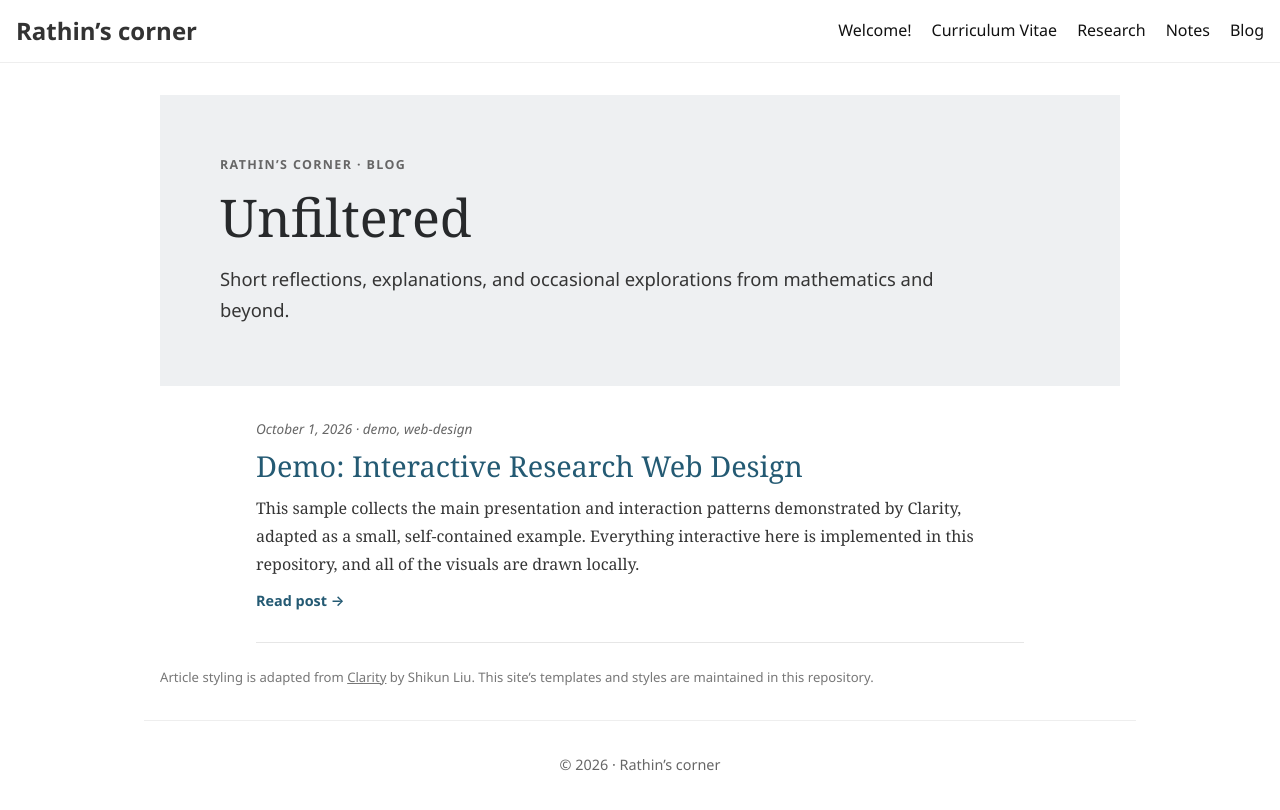
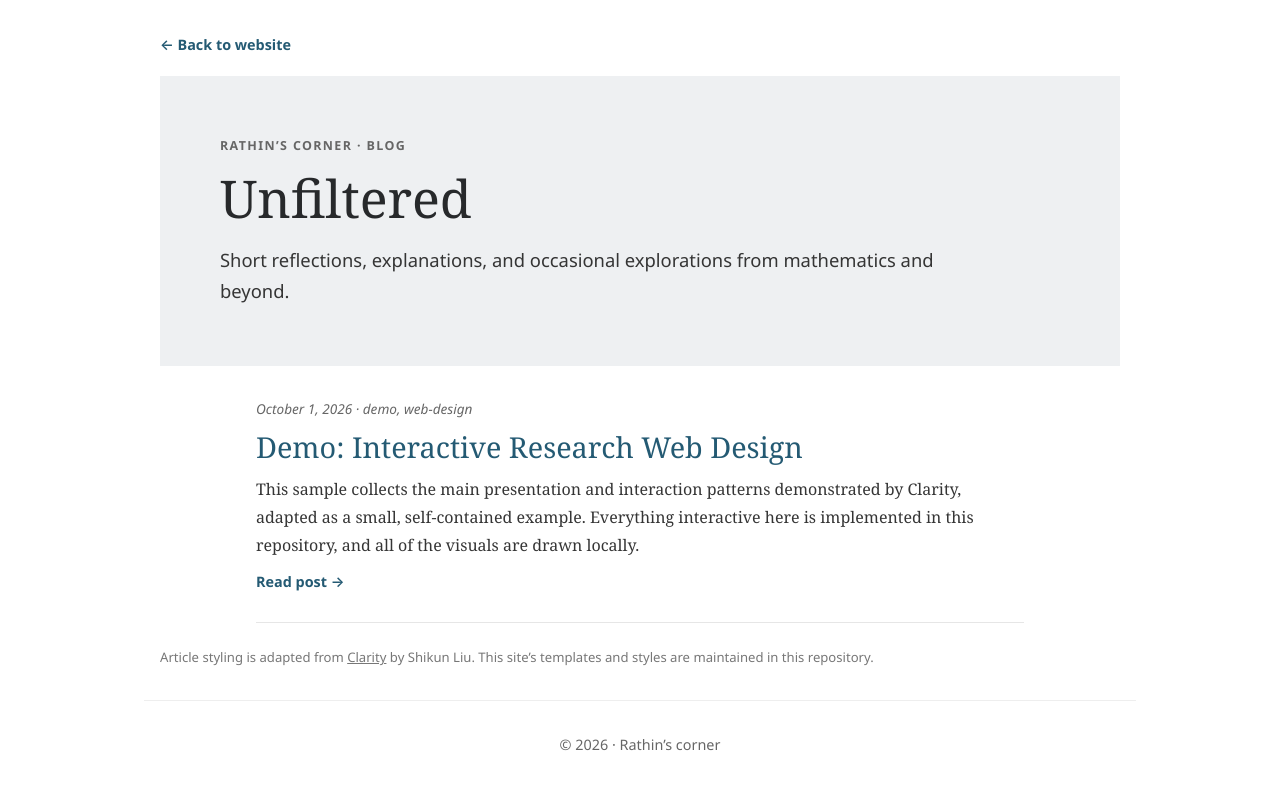
Before and after one commit to rnkarmakar/rnkarmakar.github.io, a Jekyll site: the page built from blog/index.md, in a window 1280 px wide. Shown: the top 810 px of the page. Built offline with Jekyll 4.4.1, drawn with Linux system fonts in a browser that asks for light colours.

Commit message:
Give the blog a standalone layout

```diff
--- a/_layouts/blog-index.html
+++ b/_layouts/blog-index.html
@@ -1,4 +1,4 @@
 ---
-layout: default
+layout: blog-shell
 ---
 {{ content }}
--- a/_layouts/blog-post.html
+++ b/_layouts/blog-post.html
@@ -1,5 +1,5 @@
 ---
-layout: default
+layout: blog-shell
 ---
 <article class="clarity-blog">
   <header class="clarity-blog__hero">
--- /dev/null
+++ b/_layouts/blog-shell.html
@@ -0,0 +1,18 @@
+<!DOCTYPE html>
+<html lang="en">
+  <head>
+    <meta charset="utf-8" />
+    <title>{{ page.title }} · {{ site.title }}</title>
+    <meta name="viewport" content="width=device-width,initial-scale=1" />
+    <link rel="stylesheet" href="{{ '/assets/style.css' | relative_url }}">
+  </head>
+  <body>
+    <main class="page-content wrapper">
+      <a class="clarity-blog__back-link clarity-blog__back-link--site" href="{{ '/' | relative_url }}">← Back to website</a>
+      {{ content }}
+    </main>
+    <footer class="site-footer wrapper">
+      © {{ site.time | date: '%Y' }} · {{ site.title }}
+    </footer>
+  </body>
+</html>
--- a/assets/style.scss
+++ b/assets/style.scss
@@ -588,3 +588,12 @@ ul.compact-list {
 .clarity-demo__icons { display: flex; flex-wrap: wrap; justify-content: center; gap: 1.5rem 2.5rem; margin: 1rem 0 2rem; padding: 1rem; border: 1px solid #e7eaeb; border-radius: 5px; font: .8rem $font-base; color: #52616a; }
 .clarity-demo__icons span { display: flex; align-items: center; gap: .45rem; }
 .clarity-demo__icons svg { width: 1.4rem; height: 1.4rem; fill: none; stroke: #36738a; stroke-width: 1.7; stroke-linecap: round; stroke-linejoin: round; }
+
+
+/* ---------- Blog-only shell navigation ---------- */
+.clarity-blog__back-link--site {
+  display: inline-block;
+  margin: 0 0 1.25rem;
+  font-size: 0.9rem;
+  font-weight: 600;
+}
```
